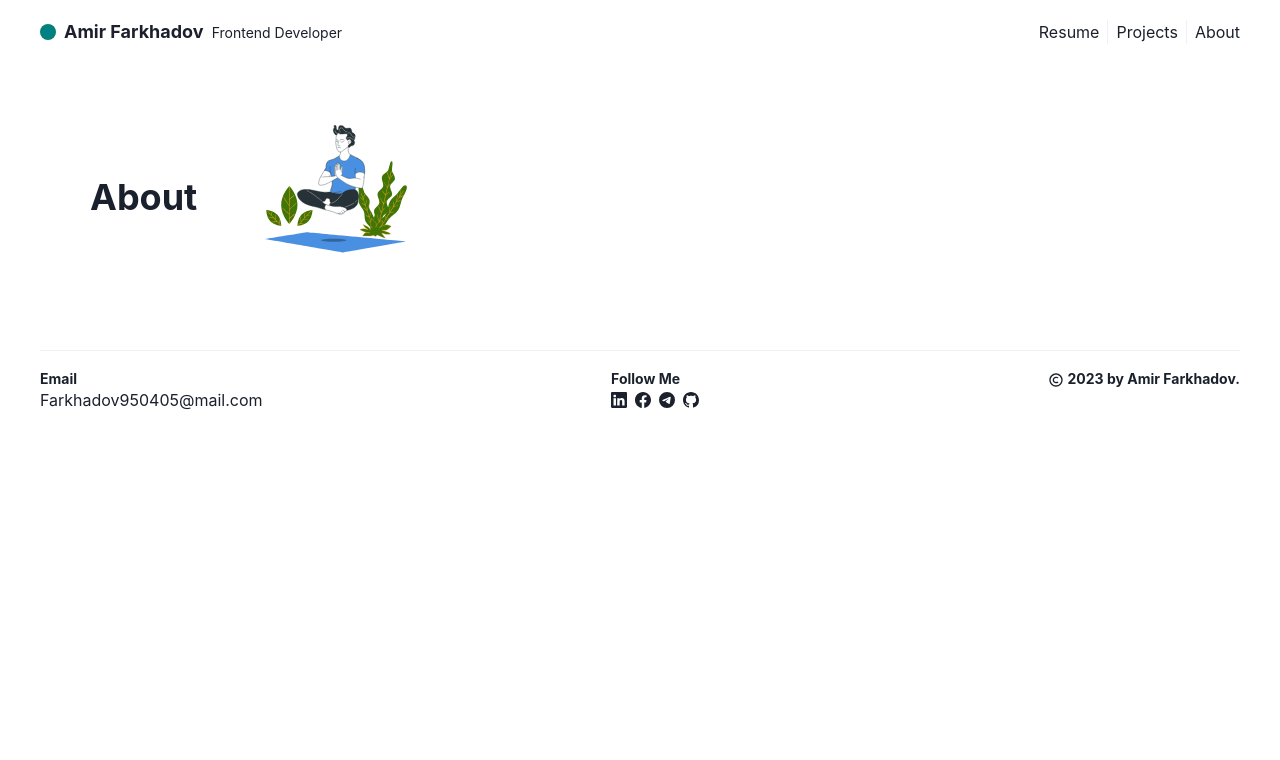
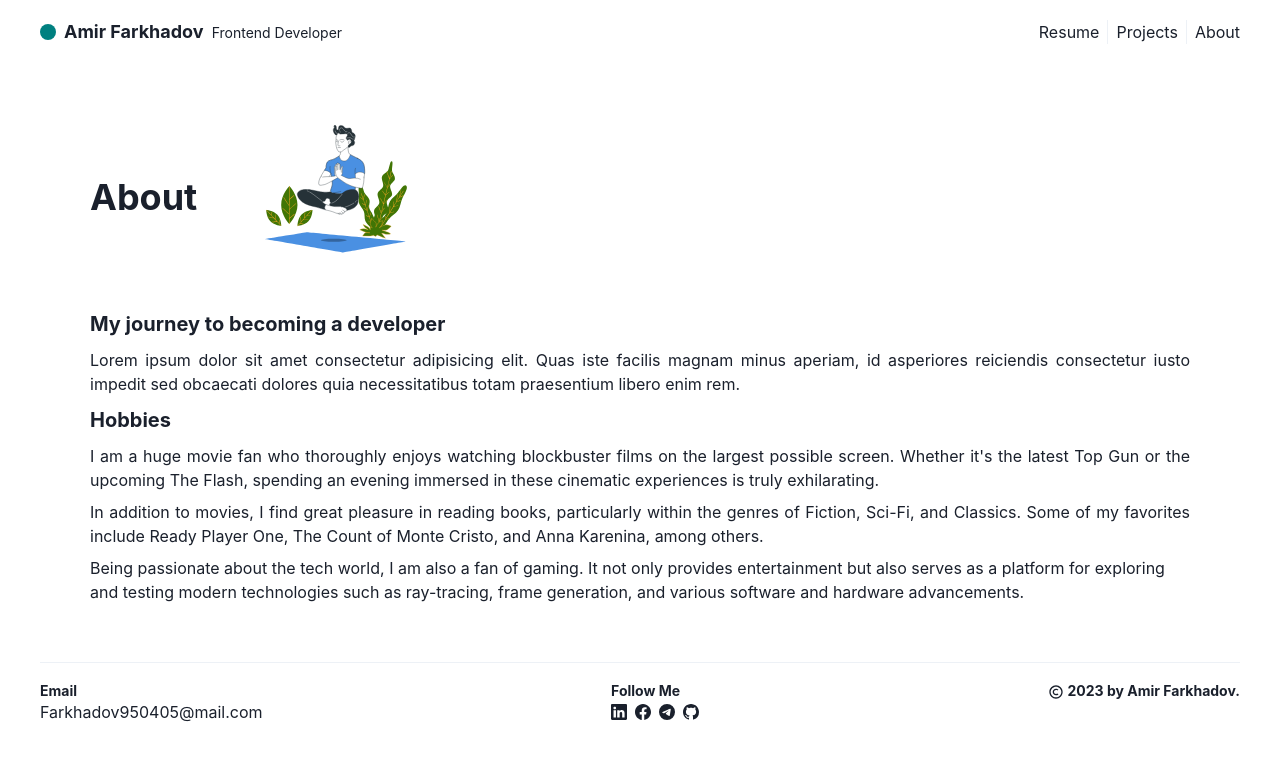
Before and after one commit to Farkhadov95/far_amir, a React (Vite) app: page /about in a window 1280 px wide. Shown: the top 760 px of the page. Built offline with nearby package versions, Linux system fonts and the light colour scheme.

Commit message:
Created About page

```diff
--- a/src/pages/AboutPage.tsx
+++ b/src/pages/AboutPage.tsx
@@ -1,4 +1,4 @@
-import { Box, Heading } from "@chakra-ui/react";
+import { Box, Heading, Text } from "@chakra-ui/react";
 import Lottie from "lottie-react";
 import about from "../assets/about.json";
 
@@ -13,6 +13,40 @@ const AboutPage = () => {
           <Lottie animationData={about} />
         </Box>
       </Box>
+      <Box>
+        <Heading fontSize="xl" paddingY={3}>
+          My journey to becoming a developer
+        </Heading>
+        <Text textAlign="justify">
+          Lorem ipsum dolor sit amet consectetur adipisicing elit. Quas iste
+          facilis magnam minus aperiam, id asperiores reiciendis consectetur
+          iusto impedit sed obcaecati dolores quia necessitatibus totam
+          praesentium libero enim rem.
+        </Text>
+      </Box>
+      <Box>
+        <Heading fontSize="xl" paddingY={3}>
+          Hobbies
+        </Heading>
+        <Text paddingBottom={2} textAlign="justify">
+          I am a huge movie fan who thoroughly enjoys watching blockbuster films
+          on the largest possible screen. Whether it's the latest Top Gun or the
+          upcoming The Flash, spending an evening immersed in these cinematic
+          experiences is truly exhilarating.
+        </Text>
+        <Text paddingBottom={2} textAlign="justify">
+          In addition to movies, I find great pleasure in reading books,
+          particularly within the genres of Fiction, Sci-Fi, and Classics. Some
+          of my favorites include Ready Player One, The Count of Monte Cristo,
+          and Anna Karenina, among others.
+        </Text>
+        <Text paddingBottom={2}>
+          Being passionate about the tech world, I am also a fan of gaming. It
+          not only provides entertainment but also serves as a platform for
+          exploring and testing modern technologies such as ray-tracing, frame
+          generation, and various software and hardware advancements.
+        </Text>
+      </Box>
     </Box>
   );
 };
```
